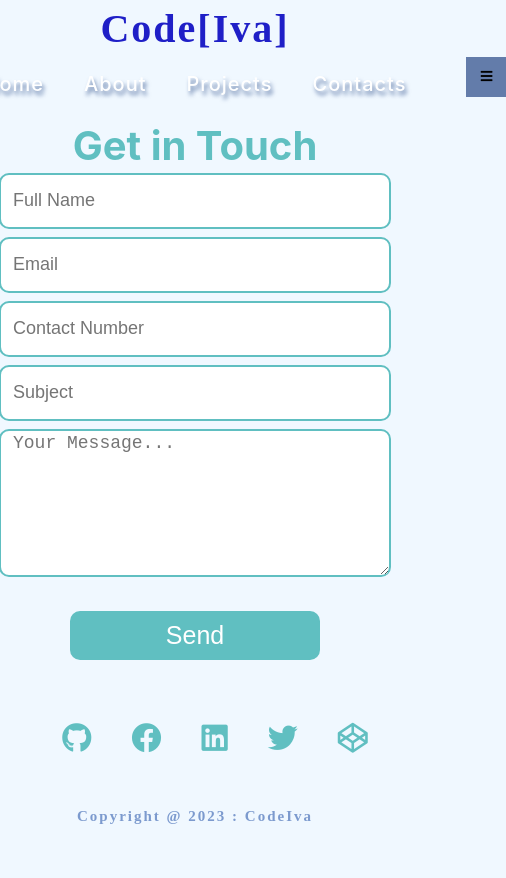
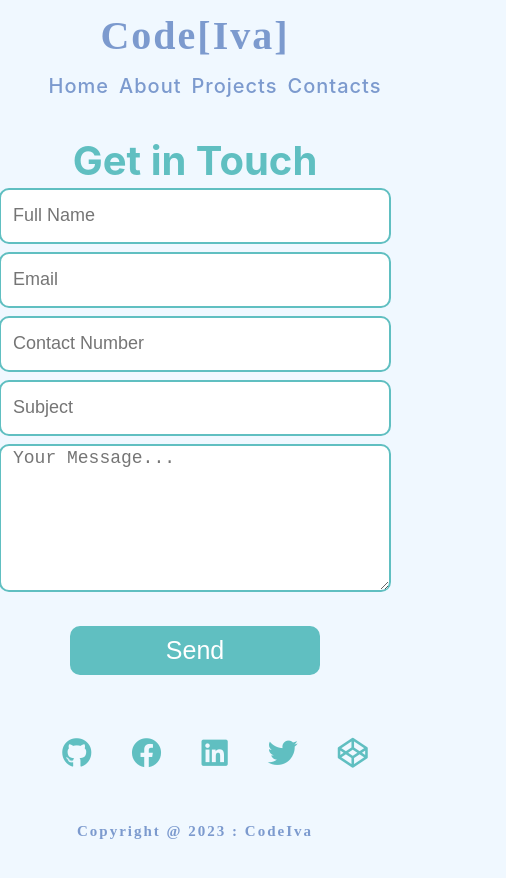
Before and after one commit to KodeIva/my-portfolio, a React (Create React App) app: page /#/my-portfolio/contact in a window 390 px wide. Shown: the top 878 px of the page, 506 px wide, since content can reach past the window. After the commit the page ends 850 px from the top, so only its background shows below. Built offline with nearby package versions, Linux system fonts and the light colour scheme.

Commit message:
Logo and menu mobile styles improved

```diff
--- a/src/Styles/footer.css
+++ b/src/Styles/footer.css
@@ -1,5 +1,5 @@
 .footer {
-  height: 10vh;
+  height: auto;
 
 }
 
--- a/src/components/Header.js
+++ b/src/components/Header.js
@@ -19,9 +19,6 @@ export default function Header() {
        <li className="link"> <Link to="/my-portfolio/contact">Contacts</Link></li>
      </ul>
      </div>
-     <div className="bars">
-      <button className="fas fa-bars"></button>
-     </div>
    </div>
   </nav>
 
--- a/src/index.css
+++ b/src/index.css
@@ -13,10 +13,6 @@ code {
   font-family: source-code-pro, Menlo, Monaco, Consolas, 'Courier New',
     monospace;
 }
-.bg-salmon {
-  background-color: salmon;
-  color: white;
-}
 
 body {
   background-color: aliceblue;
@@ -30,10 +26,11 @@ body {
   justify-content: space-evenly;
   align-items: center;
   height: 10vh;
+  margin: 15px 0;
 }
 
 .logo {
-  color: rgb(31, 31, 199);
+  color: rgba(46,91,173,0.6);;
   margin: 5px 40px;
   font-size: 40px;
   letter-spacing: 2px;
@@ -58,8 +55,7 @@ body {
 
 .menuLinks ul li a {
   text-decoration: none;
-  color: white;
-  text-shadow:  2px 4px 4px rgba(5, 43, 114, 0.6);
+  color: rgba(46,91,173,0.6);
   padding: 0 5px;
 }
 
@@ -67,7 +63,6 @@ body {
   transition: .3s;
   border-left: 3px solid rgba(5, 43, 114, 0.6);
   border-right:3px solid rgba(5, 43, 114, 0.6);
-
 }
 
 .bars {
@@ -90,12 +85,16 @@ body {
 
 
 @media screen and (max-width: 900px) {
-  .nav {
-    flex-direction: column;
+.nav {
+  flex-direction: column;
+  justify-content: center;
   }
-  .menuLinks ul li a {
-    margin: 5px 5px;
-  padding: 0 0px;
+  logo {
+    margin: 10px;
+  }
+  .menuLinks ul li   {
+    margin: 0px 0px;
+
 }
 
 
```
